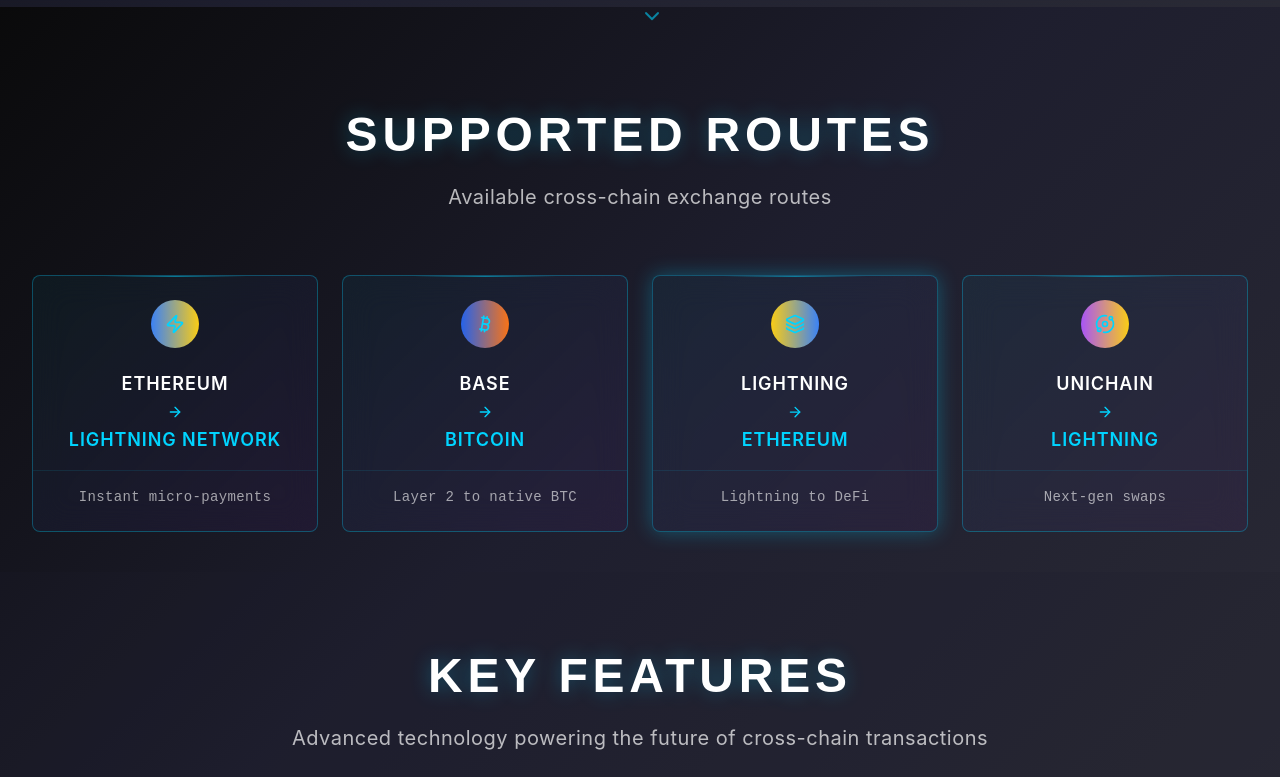
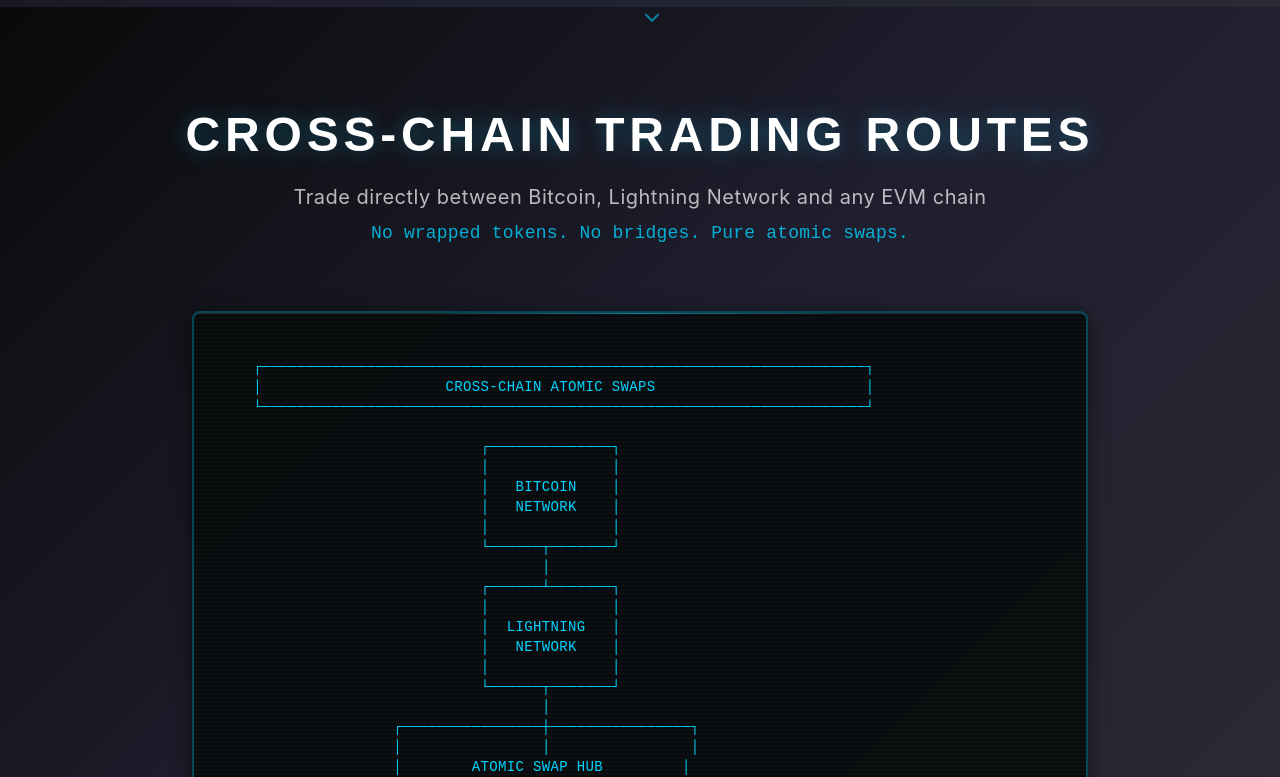
Before and after one commit to D9J9V/1inch-FusionPlus, a Next.js app: page / in a window 1280 px wide. Shown: the part 793-1570 px from the top of the page. Built offline with nearby package versions, Linux system fonts and the light colour scheme.

Commit message:
Update Home with ASCII routes

```diff
--- a/app/page.tsx
+++ b/app/page.tsx
@@ -18,6 +18,7 @@ import {
 import Button from "@/components/ui/Button";
 import { Card, CardContent, CardHeader } from "@/components/ui/Card";
 import AsciiHero from "@/components/AsciiHero";
+import AsciiNetworkDiagram from "@/components/AsciiNetworkDiagram";
 
 export default function Home() {
   const [mounted, setMounted] = useState(false);
@@ -144,11 +145,21 @@ export default function Home() {
         <div className="max-w-7xl mx-auto">
           <div className="text-center mb-16">
             <h2 className="text-4xl md:text-5xl font-display font-bold text-white mb-6">
-              Supported Routes
+              Cross-Chain Trading Routes
             </h2>
-            <p className="text-xl text-white/70 max-w-3xl mx-auto">
-              Available cross-chain exchange routes
+            <p className="text-xl text-white/70 max-w-3xl mx-auto mb-2">
+              Trade directly between Bitcoin, Lightning Network and any EVM chain
             </p>
+            <p className="text-lg text-cyber-cyan/80 font-mono">
+              No wrapped tokens. No bridges. Pure atomic swaps.
+            </p>
+          </div>
+
+          {/* ASCII Network Diagram */}
+          <div className="mb-16 flex justify-center">
+            <Card variant="terminal" className="p-6 max-w-4xl w-full">
+              <AsciiNetworkDiagram activeNetwork="unichain" />
+            </Card>
           </div>
 
           <div className="grid grid-cols-1 md:grid-cols-2 lg:grid-cols-4 gap-6">
```
